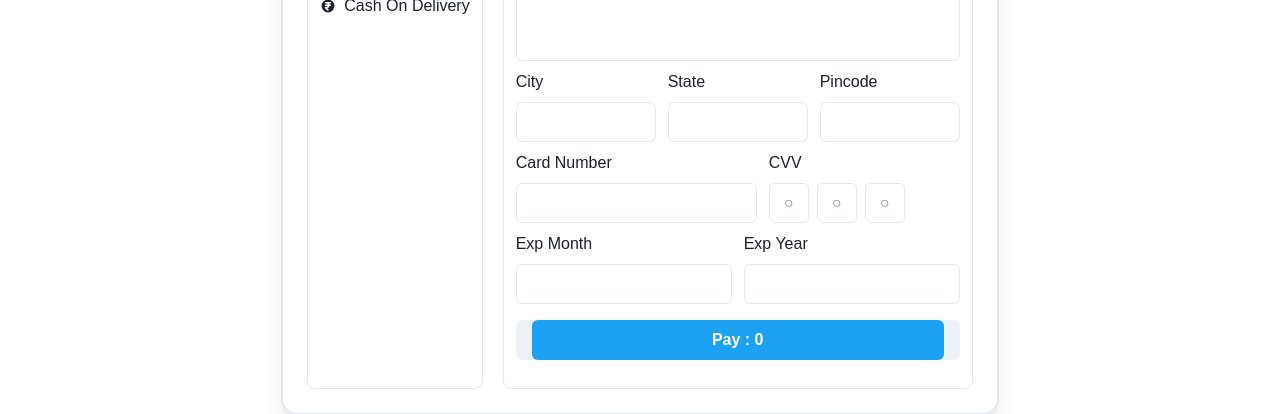
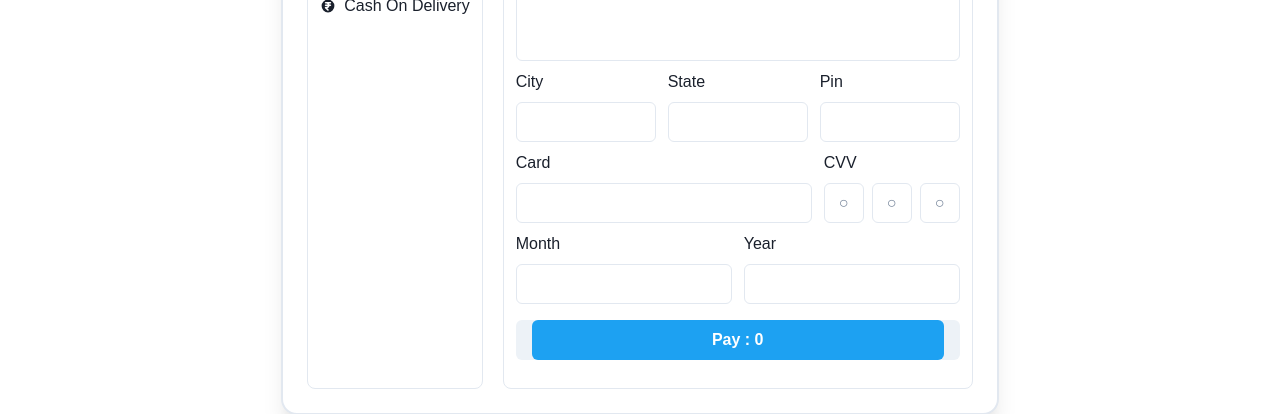
Before and after one commit to YAKSHITH027/Weartrend, a React (Create React App) app in the folder weartrend/: page /payment in a window 1280 px wide. Shown: the part 387-801 px from the top of the page. Built offline with nearby package versions, Linux system fonts and the light colour scheme; no server answers; sample sign-in values are in the browser's storage.

Commit message:
bug fixing

```diff
--- a/weartrend/src/Users/Components/Navbar.jsx
+++ b/weartrend/src/Users/Components/Navbar.jsx
@@ -261,6 +261,7 @@ const Navbar = () => {
                       mt="4"
                       colorScheme="blue"
                       onClick={() => {
+                        dispatch({ type: "CLEAR_CART" });
                         logoutUser();
                       }}
                     >
--- a/weartrend/src/Users/Components/SingleProd.jsx
+++ b/weartrend/src/Users/Components/SingleProd.jsx
@@ -32,6 +32,11 @@ const SingleProd = ({ prodData }) => {
 
             <Text marginLeft={"1"}> {prodData.totalRatings}</Text>
           </Flex>
+          <Text paddingBottom={"2px"}>
+            {prodData.fastDelivery
+              ? "Fast Delivery Available"
+              : "Delivery in 4 days"}
+          </Text>
           <Badge colorScheme="green" fontSize="1rem" mr={2}>
             INR {prodData.offerPrice}
           </Badge>
--- a/weartrend/src/Users/Context/AuthContext/AuthContext.jsx
+++ b/weartrend/src/Users/Context/AuthContext/AuthContext.jsx
@@ -3,6 +3,8 @@ import { signOut } from "firebase/auth";
 import { auth } from "../../../Firebase";
 import { useToast } from "@chakra-ui/react";
 import { json, useNavigate } from "react-router-dom";
+import { useContext } from "react";
+import { ProductContext } from "../ProductContext/ProductContext";
 
 export const AuthContext = createContext();
 
@@ -17,6 +19,9 @@ const AuthContextProvider = ({ children }) => {
     setAuth(e);
     localStorage.setItem("userData", JSON.stringify(e));
   };
+
+  // console.log(state);
+  // logout user
   const logoutUser = async () => {
     try {
       let res = await signOut(auth);
@@ -30,6 +35,7 @@ const AuthContextProvider = ({ children }) => {
 
       localStorage.setItem("userData", null);
       console.log(res);
+
       navigte("/");
     } catch (error) {
       console.log(error);
--- a/weartrend/src/Users/Context/ProductContext/ProductContext.jsx
+++ b/weartrend/src/Users/Context/ProductContext/ProductContext.jsx
@@ -2,6 +2,8 @@ import { createContext, useContext, useReducer } from "react";
 import { filterReducer, productReducer } from "./ProductReducer";
 import { useToast } from "@chakra-ui/react";
 import { AuthContext } from "../AuthContext/AuthContext";
+import { useEffect } from "react";
+
 export const ProductContext = createContext();
 export const url = "https://backend-3ayp.onrender.com/";
 const ProductContextProvider = ({ children }) => {
--- a/weartrend/src/Users/Context/ProductContext/ProductReducer.jsx
+++ b/weartrend/src/Users/Context/ProductContext/ProductReducer.jsx
@@ -15,6 +15,12 @@ export const productReducer = (state, action) => {
         ...state,
         cart: [...state.cart, { ...action.payload, qty: 1 }],
         isLoading: true,
+      };
+    }
+    case "CLEAR_CART": {
+      return {
+        ...state,
+        cart: [],
       };
     }
     case "INCREASE": {
--- a/weartrend/src/Users/Pages/Cart.jsx
+++ b/weartrend/src/Users/Pages/Cart.jsx
@@ -14,12 +14,14 @@ import Rating from "../Components/Rating";
 import { ProductContext } from "../Context/ProductContext/ProductContext";
 import { AiFillDelete } from "react-icons/ai";
 import { Link } from "react-router-dom";
+import { AuthContext } from "../Context/AuthContext/AuthContext";
 const Cart = () => {
   const [totalAmount, setTotalAmount] = useState(0);
   const {
     state: { cart },
     dispatch,
   } = useContext(ProductContext);
+  const { authUser } = useContext(AuthContext);
 
   useEffect(() => {
     let t = cart.reduce((acc, curr) => {
--- a/weartrend/src/Users/Pages/Payment.jsx
+++ b/weartrend/src/Users/Pages/Payment.jsx
@@ -3,6 +3,7 @@ import {
   Button,
   Flex,
   FormControl,
+  FormErrorMessage,
   FormLabel,
   Heading,
   HStack,
@@ -13,10 +14,23 @@ import {
 } from "@chakra-ui/react";
 import React, { useState } from "react";
 import { useContext } from "react";
+import { useForm } from "react-hook-form";
 import { BsBank2, BsCreditCard2FrontFill } from "react-icons/bs";
 import { FaCcAmazonPay, FaWallet } from "react-icons/fa";
 import { HiCurrencyRupee } from "react-icons/hi";
 import { useNavigate } from "react-router-dom";
+import {
+  nameValidate,
+  addressValidate,
+  cityValidate,
+  stateValidate,
+  pinValidate,
+  cardValidate,
+  monthValidate,
+  yearValidate,
+  cvvValidate,
+  emailValidate,
+} from "../utils";
 import Navbar from "../Components/Navbar";
 import PaymentSuccessModal from "../Components/PaymentSuccessModal";
 import { ProductContext } from "../Context/ProductContext/ProductContext";
@@ -25,10 +39,23 @@ const Payment = () => {
   const naviagete = useNavigate();
   const {
     state: { total },
+    dispatch,
   } = useContext(ProductContext);
   const [count, setCount] = useState(5);
-  const handleSubmit = (e) => {
-    e.preventDefault();
+  const {
+    register,
+    handleSubmit: validationSubmit,
+    reset,
+    formState: { errors },
+  } = useForm();
+  const [valid, setValid] = useState(false);
+  // VALIDATTION
+  console.log(errors);
+  const handleSubmit = () => {
+    // e.preventDefault();
+    dispatch({ type: "CLEAR_CART" });
+    // console.log("payment");
+    setValid(true);
     setInterval(() => {
       setCount((p) => p - 1);
     }, 1000);
@@ -37,6 +64,8 @@ const Payment = () => {
     }, 5000);
   };
   console.log(count);
+  console.log(valid);
+
   return (
     <Box maxW={"95vw"} margin="auto" marginBottom={"3rem"}>
       <Box>
@@ -100,53 +129,70 @@ const Payment = () => {
             p="3"
             borderRadius={"lg"}
           >
-            <form
-              onSubmit={(e) => {
-                handleSubmit(e);
-              }}
-            >
+            <form onSubmit={validationSubmit(handleSubmit)}>
               <FormControl my={"2px"}>
                 <Flex gap={"3"}>
-                  <Box>
+                  <FormControl isInvalid={errors.firstName}>
                     <FormLabel>First Name</FormLabel>
-                    <Input minLength={4} />
-                  </Box>
-                  <Box>
+                    <Input
+                      minLength={4}
+                      {...register("firstName", nameValidate)}
+                    />
+                    <FormErrorMessage>
+                      {errors.firstName?.message}
+                    </FormErrorMessage>
+                  </FormControl>
+                  <FormControl>
                     <FormLabel>Last Name</FormLabel>
                     <Input />
-                  </Box>
+                  </FormControl>
                 </Flex>
               </FormControl>
-              <FormControl mt={"9px"}>
+              <FormControl mt={"9px"} isInvalid={errors.address}>
                 <FormLabel>Address</FormLabel>
-                <Textarea resize={"none"}></Textarea>
+                <Textarea
+                  resize={"none"}
+                  {...register("address", addressValidate)}
+                ></Textarea>
+                <FormErrorMessage>{errors.address?.message}</FormErrorMessage>
               </FormControl>
               <FormControl mt={"9px"}>
                 <Flex gap={"3"}>
-                  <Box>
+                  <FormControl isInvalid={errors.city}>
                     <FormLabel>City</FormLabel>
-                    <Input minLength={2} />
-                  </Box>
-                  <Box>
-                    <FormLabel>State</FormLabel>
-                    <Input minLength={2} />
-                  </Box>
-                  <Box>
-                    <FormLabel>Pincode</FormLabel>
-                    <Input minLength={6} maxLength={6} />
-                  </Box>
+                    <Input minLength={2} {...register("city", cityValidate)} />
+                    <FormErrorMessage>{errors.city?.message}</FormErrorMessage>
+                  </FormControl>
+                  <FormControl isInvalid={errors.state}>
+                    <FormLabel>state</FormLabel>
+                    <Input
+                      minLength={2}
+                      {...register("state", stateValidate)}
+                    />
+                    <FormErrorMessage>{errors.state?.message}</FormErrorMessage>
+                  </FormControl>
+                  <FormControl isInvalid={errors.pin}>
+                    <FormLabel>pin</FormLabel>
+                    <Input type={"number"} {...register("pin", pinValidate)} />
+                    <FormErrorMessage>{errors.pin?.message}</FormErrorMessage>
+                  </FormControl>
                 </Flex>
               </FormControl>
               <FormControl mt="9px">
                 <Flex gap={"3"}>
-                  <Box>
-                    <FormLabel>Card Number</FormLabel>
-                    <Input minLength={16} maxLength="16" />
-                  </Box>
+                  <FormControl isInvalid={errors.card}>
+                    <FormLabel>card</FormLabel>
+                    <Input
+                      type={"number"}
+                      {...register("card", cardValidate)}
+                    />
+                    <FormErrorMessage>{errors.card?.message}</FormErrorMessage>
+                  </FormControl>
+
                   <Box>
                     <FormLabel>CVV</FormLabel>
                     <HStack>
-                      <PinInput minLength={3}>
+                      <PinInput type="number">
                         <PinInputField />
                         <PinInputField />
                         <PinInputField />
@@ -157,18 +203,32 @@ const Payment = () => {
               </FormControl>
               <FormControl mt="9px">
                 <Flex gap={"3"}>
-                  <Box>
-                    <FormLabel>Exp Month</FormLabel>
-                    <Input />
-                  </Box>
-                  <Box>
-                    <FormLabel>Exp Year</FormLabel>
-                    <Input />
-                  </Box>
+                  <FormControl isInvalid={errors.month}>
+                    <FormLabel>month</FormLabel>
+                    <Input
+                      type="number"
+                      minLength={2}
+                      {...register("month", monthValidate)}
+                    />
+                    <FormErrorMessage>{errors.month?.message}</FormErrorMessage>
+                  </FormControl>
+                  <FormControl isInvalid={errors.year}>
+                    <FormLabel>year</FormLabel>
+                    <Input
+                      type="number"
+                      minLength={2}
+                      {...register("year", yearValidate)}
+                    />
+                    <FormErrorMessage>{errors.year?.message}</FormErrorMessage>
+                  </FormControl>
                 </Flex>
               </FormControl>
               <Button type="submit" width={"full"} my="4">
-                <PaymentSuccessModal total={total} count={count} />
+                <PaymentSuccessModal
+                  total={total}
+                  count={count}
+                  valid={valid}
+                />
               </Button>
             </form>
           </Flex>
--- a/weartrend/src/Users/Pages/SingleProduct.jsx
+++ b/weartrend/src/Users/Pages/SingleProduct.jsx
@@ -64,7 +64,8 @@ const SingleProduct = () => {
           padding={"1rem"}
           justifyContent="center"
           mx="2rem"
-          height={"100vh"}
+          marginTop={"9px"}
+          height={{ base: "50vh", md: "100vh" }}
           borderWidth={"2px"}
         >
           <Image src={singleData.image} height={"90%"} borderWidth="3px" />
--- a/weartrend/src/Users/utils.jsx
+++ b/weartrend/src/Users/utils.jsx
@@ -32,6 +32,84 @@ export const usernameValidate = {
     message: "Username must be alphanumeric",
   },
 };
+export const nameValidate = {
+  required: {
+    value: true,
+    message: "Please enter your Firstname",
+  },
+  minLength: {
+    value: 4,
+    message: "First name must be at least 4 character long",
+  },
+};
+export const addressValidate = {
+  required: {
+    value: true,
+    message: "Please enter your address",
+  },
+  minLength: {
+    value: 6,
+    message: "address must be at least 6 characters long",
+  },
+};
+export const cityValidate = {
+  required: {
+    value: true,
+    message: "Please enter your city",
+  },
+  minLength: {
+    value: 2,
+    message: "city must be at least 2 characters long",
+  },
+};
+export const stateValidate = {
+  required: {
+    value: true,
+    message: "Please enter your state",
+  },
+  minLength: {
+    value: 2,
+    message: "state must be at least 2 characters long",
+  },
+};
+export const pinValidate = {
+  required: {
+    value: true,
+    message: "Please enter your Pincode",
+  },
+  minLength: {
+    value: 6,
+    message: "pincode must be  6 digit numbers",
+  },
+};
+export const cardValidate = {
+  required: {
+    value: true,
+    message: "Please enter your card Number",
+  },
+  minLength: {
+    value: 16,
+    message: "card number must be at least 16 digit number",
+  },
+};
+export const monthValidate = {
+  required: {
+    value: true,
+    message: "Please enter expiry month",
+  },
+};
+export const yearValidate = {
+  required: {
+    value: true,
+    message: "Please enter your address",
+  },
+};
+export const cvvValidate = {
+  required: {
+    value: true,
+    message: "Please enter cvv",
+  },
+};
 
 export const emailValidate = {
   required: {
```
Also changed, not shown: weartrend/src/Users/Components/Filter.jsx (+4 -4 lines), weartrend/src/Users/Components/PaymentSuccessModal.jsx (+11 -2 lines), weartrend/src/Users/Pages/Products.jsx (+21 -6 lines).
